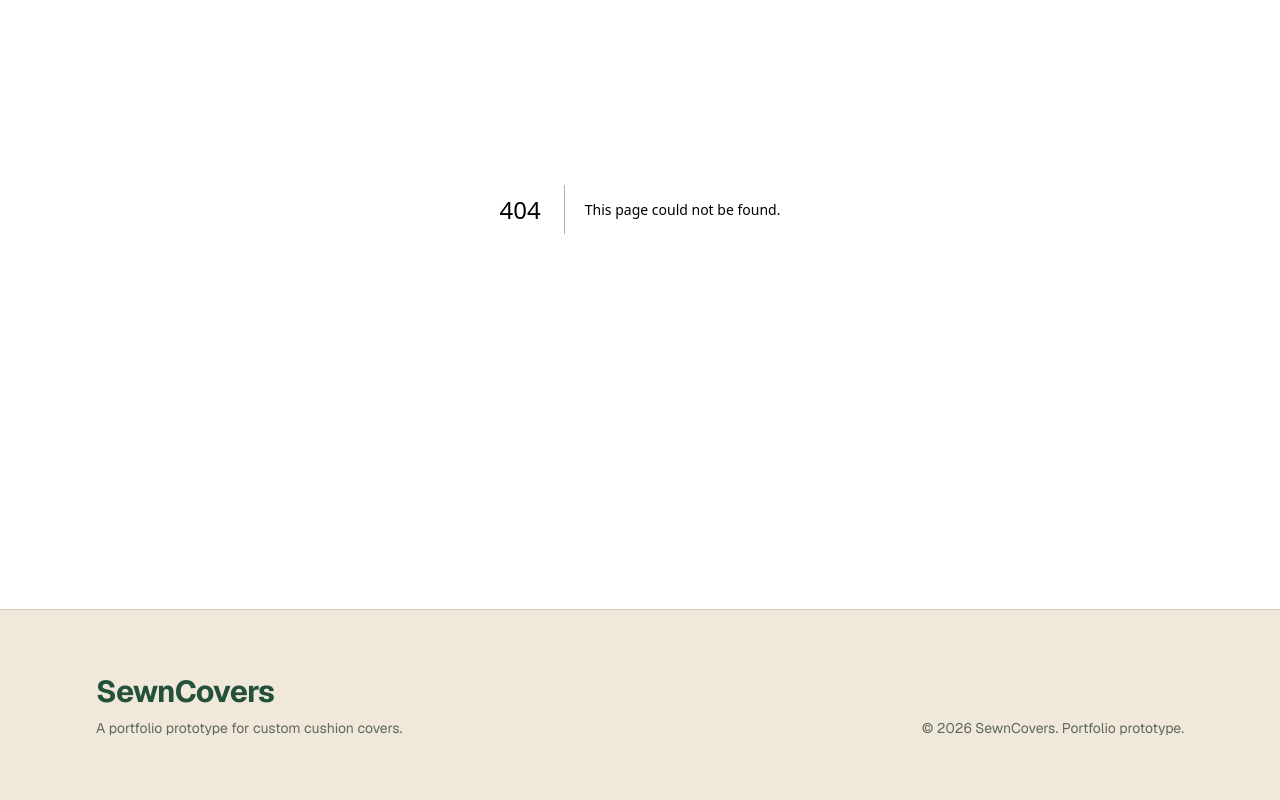
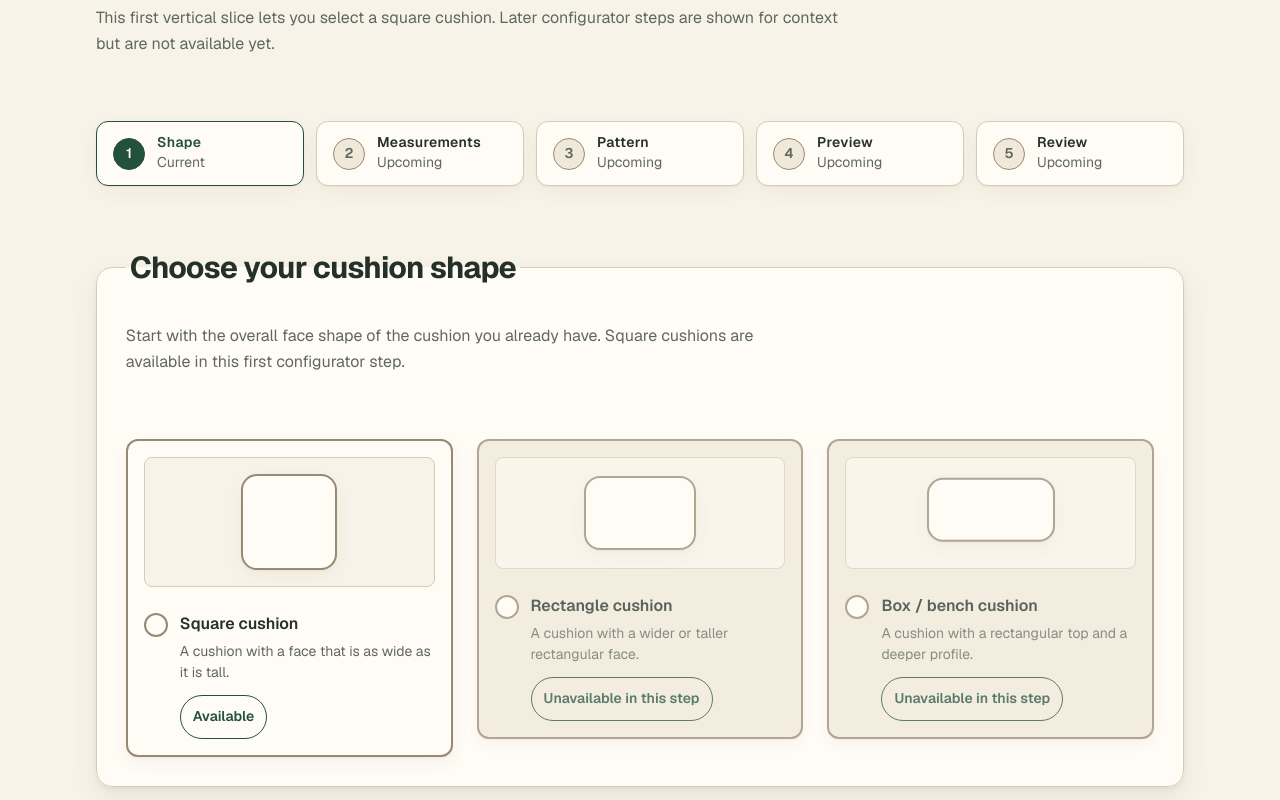
Before and after one commit to nicolasfrechette91/SewnCovers, a Next.js app in the folder frontend/: page /configure in a window 1280 px wide. Before the commit this address had no page. Shown: the part 260-1060 px from the top of the page. Built offline with nearby package versions, Linux system fonts and the light colour scheme.

Commit message:
more basic examples

```diff
--- /dev/null
+++ b/frontend/app/configure/page.tsx
@@ -0,0 +1,52 @@
+import type { Metadata } from "next";
+
+import {
+  ShapeSelectionStep,
+  StepIndicator,
+  type StepIndicatorStep,
+} from "@/components/configurator";
+
+const configuratorSteps = [
+  { id: "shape", label: "Shape" },
+  { id: "measurements", label: "Measurements" },
+  { id: "pattern", label: "Pattern" },
+  { id: "preview", label: "Preview" },
+  { id: "review", label: "Review" },
+] as const satisfies readonly StepIndicatorStep[];
+
+export const metadata: Metadata = {
+  title: "Choose a cushion shape | SewnCovers",
+  description:
+    "Choose the supported square cushion shape for the first SewnCovers configurator step.",
+};
+
+export default function ConfigurePage() {
+  return (
+    <div className="bg-page py-section">
+      <div className="mx-auto w-full max-w-6xl min-w-0 px-gutter">
+        <header className="max-w-3xl">
+          <p className="text-label font-control tracking-label text-accent-strong">
+            Cushion configurator
+          </p>
+          <h1 className="mt-2 font-display text-page-title font-heading tracking-heading text-text-primary">
+            Start with your cushion&apos;s shape.
+          </h1>
+          <p className="mt-component break-words text-body text-text-muted">
+            This first vertical slice lets you select a square cushion. Later
+            configurator steps are shown for context but are not available yet.
+          </p>
+        </header>
+
+        <StepIndicator
+          className="mt-layout"
+          currentStepId="shape"
+          steps={configuratorSteps}
+        />
+
+        <section aria-label="Shape selection" className="mt-layout">
+          <ShapeSelectionStep />
+        </section>
+      </div>
+    </div>
+  );
+}
--- a/frontend/app/globals.css
+++ b/frontend/app/globals.css
@@ -255,9 +255,15 @@ body {
   }
 
   .pattern-card-input:checked + .pattern-card-label,
-  .pattern-filter-input:checked + .pattern-filter-label {
+  .pattern-filter-input:checked + .pattern-filter-label,
+  .shape-option-input:checked + .shape-option-label {
     outline: 2px solid CanvasText;
     outline-offset: -2px;
+  }
+
+  .shape-option-input:disabled + .shape-option-label {
+    border-color: GrayText;
+    color: GrayText;
   }
 }
 
@@ -268,10 +274,19 @@ body {
 }
 
 .pattern-card-input:focus-visible + .pattern-card-label,
-.pattern-filter-input:focus-visible + .pattern-filter-label {
+.pattern-filter-input:focus-visible + .pattern-filter-label,
+.shape-option-input:focus-visible + .shape-option-label {
   box-shadow: var(--shadow-focus);
   outline: 3px solid transparent;
   outline-offset: 2px;
+}
+
+.shape-option-input:checked
+  + .shape-option-label
+  .shape-option-control-indicator {
+  border-color: var(--color-brand);
+  background: var(--color-brand);
+  color: var(--color-on-brand);
 }
 
 .pattern-card-input:checked
@@ -291,7 +306,8 @@ body {
 @media (forced-colors: active) {
   .unit-selector-input:focus-visible + .unit-selector-label,
   .pattern-card-input:focus-visible + .pattern-card-label,
-  .pattern-filter-input:focus-visible + .pattern-filter-label {
+  .pattern-filter-input:focus-visible + .pattern-filter-label,
+  .shape-option-input:focus-visible + .shape-option-label {
     box-shadow: none;
     outline-color: Highlight;
   }
--- a/frontend/components/configurator/index.ts
+++ b/frontend/components/configurator/index.ts
@@ -17,3 +17,4 @@ export type {
   StepIndicatorProps,
   StepIndicatorStep,
 } from "./step-indicator";
+export { ShapeSelectionStep } from "./shape-selection-step";
--- /dev/null
+++ b/frontend/components/configurator/shape-selection-step.tsx
@@ -0,0 +1,143 @@
+"use client";
+
+import { useId } from "react";
+
+import {
+  useConfiguration,
+  type CushionShape,
+} from "@/context/configuration";
+
+interface ShapeOption {
+  readonly description: string;
+  readonly disabled: boolean;
+  readonly illustrationClassName: string;
+  readonly label: string;
+  readonly shape: CushionShape;
+}
+
+const shapeOptions: readonly ShapeOption[] = [
+  {
+    description: "A cushion with a face that is as wide as it is tall.",
+    disabled: false,
+    illustrationClassName: "aspect-square w-24",
+    label: "Square cushion",
+    shape: "square",
+  },
+  {
+    description: "A cushion with a wider or taller rectangular face.",
+    disabled: true,
+    illustrationClassName: "aspect-[3/2] w-28",
+    label: "Rectangle cushion",
+    shape: "rectangle",
+  },
+  {
+    description: "A cushion with a rectangular top and a deeper profile.",
+    disabled: true,
+    illustrationClassName:
+      "aspect-[2/1] w-32 translate-y-[-0.2rem] shadow-[0_0.45rem_0_-0.1rem_var(--color-surface),0_0.45rem_0_0.05rem_var(--color-border-strong)]",
+    label: "Box / bench cushion",
+    shape: "box",
+  },
+];
+
+export function ShapeSelectionStep() {
+  const { state, dispatch } = useConfiguration();
+  const generatedId = useId();
+  const supportingTextId = `${generatedId}-supporting-text`;
+
+  const selectShape = (shape: CushionShape) => {
+    dispatch({ type: "setShape", shape });
+  };
+
+  return (
+    <fieldset
+      aria-describedby={supportingTextId}
+      className="min-w-0 rounded-panel border border-border bg-surface p-card shadow-raised"
+    >
+      <legend className="max-w-full px-1 font-display text-section-title font-heading tracking-heading text-text-primary">
+        Choose your cushion shape
+      </legend>
+      <p
+        id={supportingTextId}
+        className="mt-2 max-w-2xl break-words text-body text-text-muted"
+      >
+        Start with the overall face shape of the cushion you already have.
+        Square cushions are available in this first configurator step.
+      </p>
+
+      <div className="mt-layout grid min-w-0 gap-component md:grid-cols-3">
+        {shapeOptions.map((option) => {
+          const optionId = `${generatedId}-${option.shape}`;
+          const titleId = `${optionId}-title`;
+          const descriptionId = `${optionId}-description`;
+          const statusId = `${optionId}-status`;
+          const isSelected = state.shape === option.shape;
+          const status = isSelected
+            ? option.disabled
+              ? "Selected, but unavailable in this step"
+              : "Selected"
+            : option.disabled
+              ? "Unavailable in this step"
+              : "Available";
+
+          return (
+            <div key={option.shape} className="relative min-w-0">
+              <input
+                className="shape-option-input peer sr-only"
+                id={optionId}
+                type="radio"
+                name="cushion-shape"
+                value={option.shape}
+                checked={isSelected}
+                disabled={option.disabled}
+                aria-labelledby={titleId}
+                aria-describedby={`${descriptionId} ${statusId}`}
+                onChange={() => selectShape(option.shape)}
+              />
+              <label
+                htmlFor={optionId}
+                className="shape-option-label flex min-h-44 min-w-0 cursor-pointer flex-col rounded-card border-2 border-border-strong bg-surface p-control-x shadow-card transition-[background-color,border-color,box-shadow,opacity] hover:bg-surface-subtle active:shadow-none peer-checked:border-brand peer-checked:bg-surface-subtle peer-disabled:cursor-not-allowed peer-disabled:border-control-disabled-border peer-disabled:bg-control-disabled-surface peer-disabled:text-control-disabled-text peer-disabled:opacity-75 motion-reduce:transition-none"
+              >
+                <span className="flex min-h-28 items-center justify-center rounded-control border border-border bg-page p-4">
+                  <span
+                    aria-hidden="true"
+                    className={`${option.illustrationClassName} block max-w-full rounded-panel border-2 border-border-strong bg-surface shadow-card`}
+                  />
+                </span>
+
+                <span className="mt-component flex min-w-0 items-start gap-3">
+                  <span
+                    aria-hidden="true"
+                    className="shape-option-control-indicator mt-0.5 flex size-6 shrink-0 items-center justify-center rounded-pill border-2 border-border-strong bg-surface text-label font-control text-transparent"
+                  >
+                    {isSelected ? "✓" : option.disabled ? "—" : ""}
+                  </span>
+                  <span className="min-w-0 flex-1">
+                    <span
+                      id={titleId}
+                      className="block break-words text-body font-control text-text-primary"
+                    >
+                      {option.label}
+                    </span>
+                    <span
+                      id={descriptionId}
+                      className="mt-1 block break-words text-supporting text-text-muted"
+                    >
+                      {option.description}
+                    </span>
+                    <span
+                      id={statusId}
+                      className="mt-3 inline-flex min-h-11 max-w-full items-center rounded-pill border border-current px-3 py-2 text-label font-control break-words text-brand"
+                    >
+                      {status}
+                    </span>
+                  </span>
+                </span>
+              </label>
+            </div>
+          );
+        })}
+      </div>
+    </fieldset>
+  );
+}
```
Also changed, not shown: 2 other files (tests, documents, lock files or other folders).
